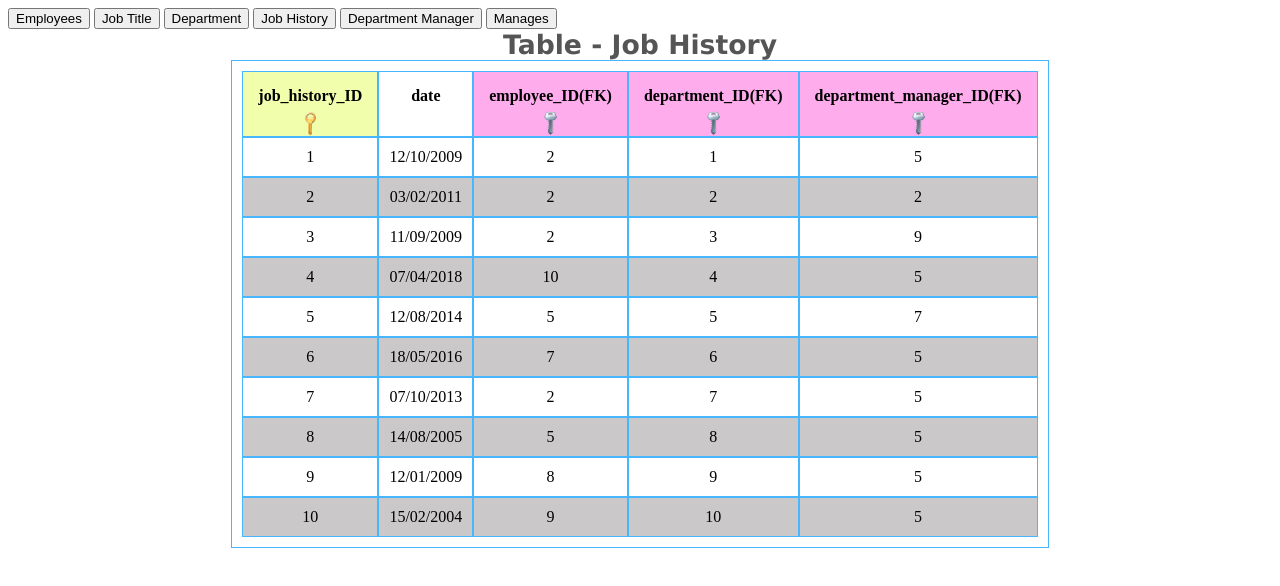
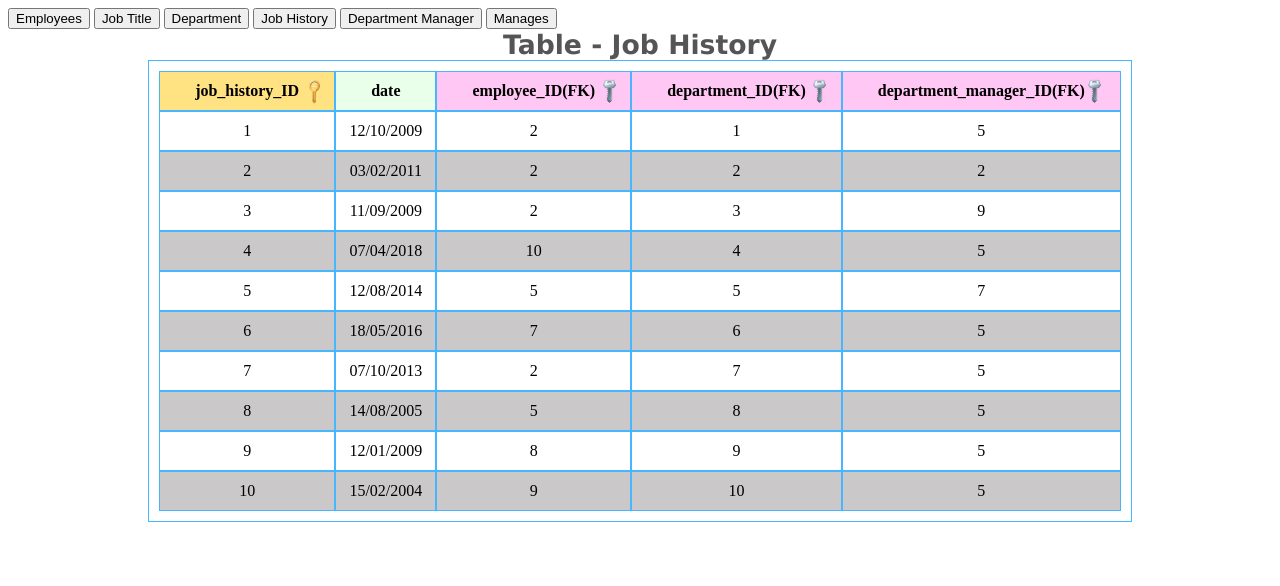
Before and after one commit to MaxGyverrr/webdev_ca1, a plain HTML site: page job_history.html in a window 1280 px wide. Drawn offline with Linux system fonts and the light colour scheme.

Commit message:
Final Commit, everything was verified

```diff
--- a/job_history.html
+++ b/job_history.html
@@ -33,12 +33,11 @@
         <caption>Table - Job History</caption>
         <thead>
             <tr class="fixed_h">
-                <th rowspan="2" class="PK">job_history_ID</p>
-                </th>
-                <th rowspan="2">date</th>
-                <th rowspan="2" class="FK">employee_ID(FK)</th>
-                <th rowspan="2" class="FK">department_ID(FK)</th>
-                <th rowspan="2" class="FK">department_manager_ID(FK)</th>
+                <th class="PK">job_history_ID</th>
+                <th>date</th>
+                <th class="FK">employee_ID(FK)</th>
+                <th class="FK">department_ID(FK)</th>
+                <th class="FK">department_manager_ID(FK)</th>
             </tr>
         </thead>
         <tr>
--- a/main.css
+++ b/main.css
@@ -6,7 +6,7 @@ table#design_table {
     padding: 10px;
 }
 
-table#design_table caption{
+table#design_table caption {
     color: rgb(85, 85, 85);
     font-size: 20pt;
     font-weight: bolder;
@@ -15,9 +15,8 @@ table#design_table caption{
 
 table#design_table th {
     border: 1px solid rgb(72, 182, 255);
-    vertical-align: top;
-    background: rgb(255, 255, 255);
-    padding: 15px;
+    background: rgb(233, 255, 233);
+    padding: 10px 35px 10px;
 }
 
 table#design_table td {
@@ -41,14 +40,14 @@ table#design_table .PK {
     background-image: url(key.png);
     background-size: 25px;
     background-repeat: no-repeat;
-    background-position: bottom;
-    background-color: rgb(241, 255, 172);
+    background-position: bottom 50% right 5%;
+    background-color: rgb(255, 226, 130);
 }
 
 table#design_table .FK {
     background-image: url(foreign_key.png);
     background-size: 25px;
     background-repeat: no-repeat;
-    background-position: bottom;
-    background-color: rgb(255, 172, 237);
+    background-position: bottom 50% right 5%;
+    background-color: rgb(255, 199, 243);
 }
```
Also changed, not shown: department.html (+4 -5 lines), job_title.html (+2 -3 lines), manages.html (+4 -5 lines), index.html (line endings or trailing spaces).
